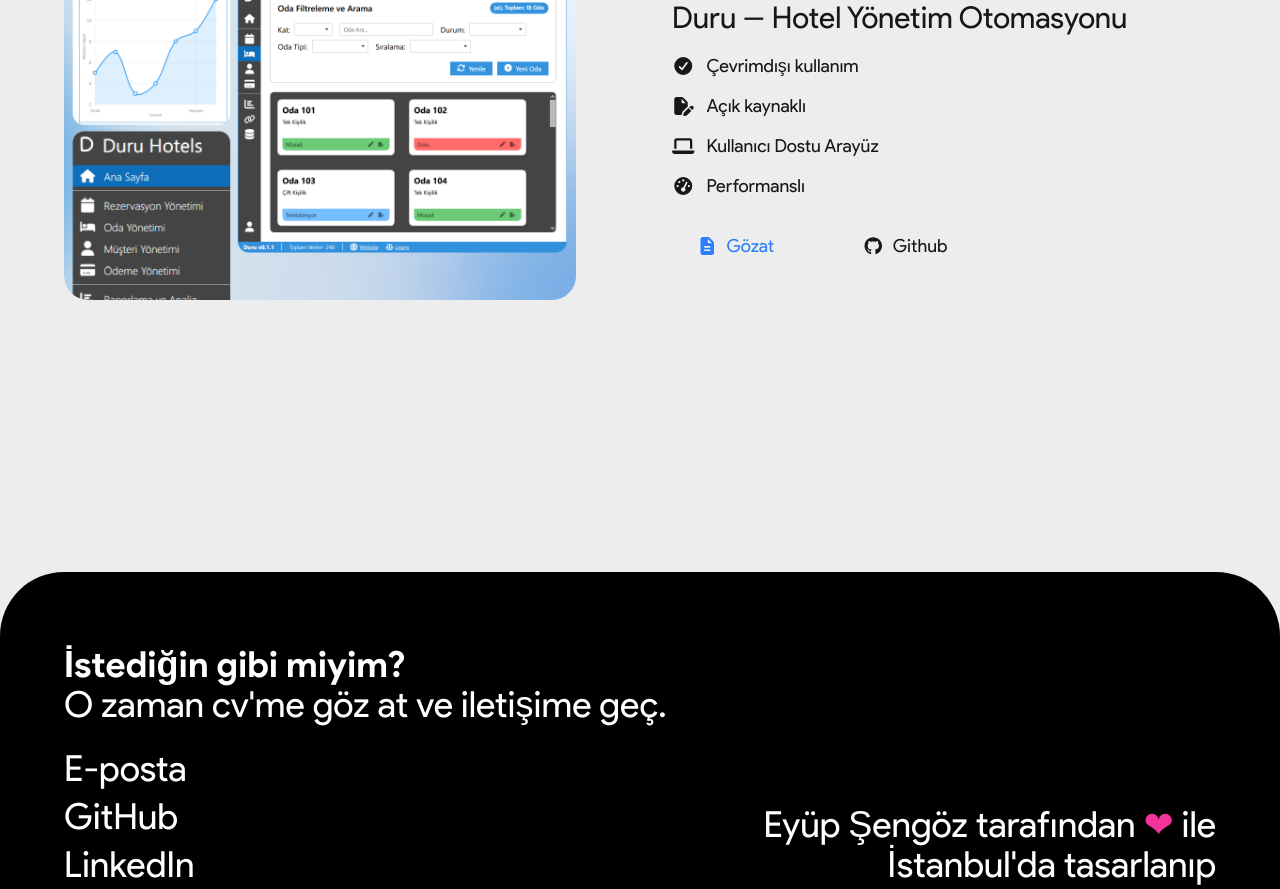
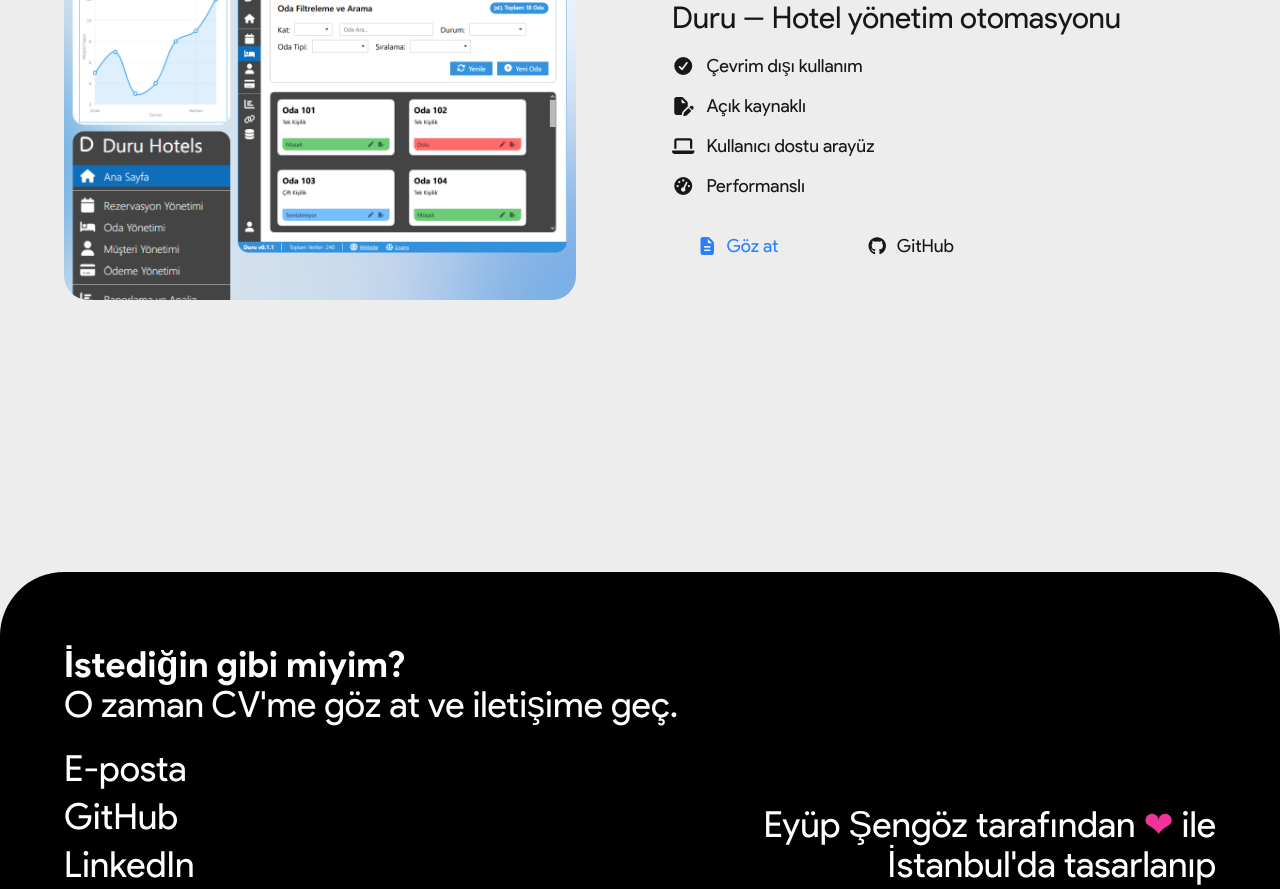
Before and after one commit to LewisLosa/manolya, a Next.js app: page / in a window 1280 px wide. Shown: the part 1480-2369 px from the top of the page. Built offline with nearby package versions, Linux system fonts and the light colour scheme.

Commit message:
Ufak bir düzenleme

```diff
--- a/src/app/about/page.tsx
+++ b/src/app/about/page.tsx
@@ -34,7 +34,7 @@ export default function Hakkimda() {
       current: true,
     },
     {
-      school: "Bolluca Mesleki Ve Teknik Anadolu Lisesi",
+      school: "Bolluca Mesleki ve Teknik Anadolu Lisesi",
       period: "2023-2024",
       current: false,
     },
@@ -50,16 +50,16 @@ export default function Hakkimda() {
               7 yaşımdan beri bilgisayar sorunları çözmeye başlamış olup
               13 yaşlarımda ilk C# WinForms projemi oluşturdum.
               Daha sonrasında Python öğrenmeye başladım ardından
-              hesap makinesi ve spotify playlist kopyalayıcı gibi
+              hesap makinesi ve Spotify playlist kopyalayıcı gibi
               basit projeler yaptım. Ve bu süreçte Adobe programları
               ile tanıştım, tasarım konusunda kendimi geliştirdim.
               <br/>
               <br/>
               Liseye geçtiğimde yeniden kodlamaya odaklandım,
               C# üzerinde iş odaklı projeler oluşturmaya başladım
-              ve MySql ile bu süreçte tanıştım. Ben yenilikçi
-              ve tasarım odaklı bir yazılımcı olarak şuanda
-              NextJS ve C# ile projeler yapıp, kendi Minecraft
+              ve MySQL ile bu süreçte tanıştım. Ben yenilikçi
+              ve tasarım odaklı bir yazılımcı olarak şu anda
+              Next.js ve C# ile projeler yapıp, kendi Minecraft
               sunucumu geliştirmekteyim.
             </p>
           </div>
--- a/src/app/components/Footer.tsx
+++ b/src/app/components/Footer.tsx
@@ -12,7 +12,7 @@ const FooterComponent: React.FC = () => {
             <p className="text-4xl mb-6">
               O zaman{" "}
               <Link href="https://drive.google.com/file/d/1nkFktkrbYJ1-rbCNUmAzAy1BGN5pdLFb/view?usp=sharing" target="_blank" className="hover:underline underline-offset-4">
-                cv'me
+                CV'me
               </Link>{" "}
               göz at ve iletişime geç.
             </p>
--- a/src/app/components/ProjectCard.tsx
+++ b/src/app/components/ProjectCard.tsx
@@ -81,7 +81,7 @@ const ProjectCard: React.FC<Project> = ({
               className="py-2 px-6 rounded-full text-lg text-blue-500 flex items-center group relative overflow-hidden transition-all duration-300 ease-out pr-12 hover:bg-blue-200 dark:hover:bg-blue-900/20"
             >
               <FontAwesomeIcon icon={faFileLines} className="mr-2" />
-              Gözat
+              Göz at
               <FontAwesomeIcon
                 icon={faArrowUpRightFromSquare}
                 className="absolute right-0 opacity-0 transform translate-x-4 group-hover:opacity-100 group-hover:translate-x-0 transition-all duration-300 ease-out mr-3"
@@ -96,7 +96,7 @@ const ProjectCard: React.FC<Project> = ({
               className="dark:border-white py-2 px-6 rounded-full text-lg flex items-center group relative overflow-hidden transition-all duration-300 ease-out pr-12 hover:bg-gray-300 dark:hover:bg-black/35"
             >
               <FontAwesomeIcon icon={faGithub} className="mr-2" />
-              Github
+              GitHub
               <FontAwesomeIcon
                 icon={faArrowUpRightFromSquare}
                 className="absolute right-0 opacity-0 transform translate-x-4 group-hover:opacity-100 group-hover:translate-x-0 transition-all duration-300 ease-out mr-3"
@@ -118,7 +118,7 @@ const ProjelerSection: React.FC = () => {
       isDeveloping: true,
       title: "Setscript.com için masaüstü uygulaması",
       features: [
-        "Çevrimdışı kullanım",
+        "Çevrim dışı kullanım",
         "Açık kaynaklı",
         "Çapraz platform",
         "Performanslı",
@@ -129,14 +129,14 @@ const ProjelerSection: React.FC = () => {
     },
     {
       imageUrl: "/imgs/duru.png",
-      altText: "Duru - Hotel Yönetim Otomasyonu",
+      altText: "Duru - Hotel yönetim otomasyonu",
       isNew: true,
       isDeveloping: true,
-      title: "Duru -- Hotel Yönetim Otomasyonu",
+      title: "Duru -- Hotel yönetim otomasyonu",
       features: [
-        "Çevrimdışı kullanım",
+        "Çevrim dışı kullanım",
         "Açık kaynaklı",
-        "Kullanıcı Dostu Arayüz",
+        "Kullanıcı dostu arayüz",
         "Performanslı",
       ],
       featureIcons: [faCheckCircle, faFilePen, faLaptop, faGaugeHigh],
```
Also changed, not shown: src/app/layout.tsx (line endings or trailing spaces), src/app/page.tsx (line endings or trailing spaces).
